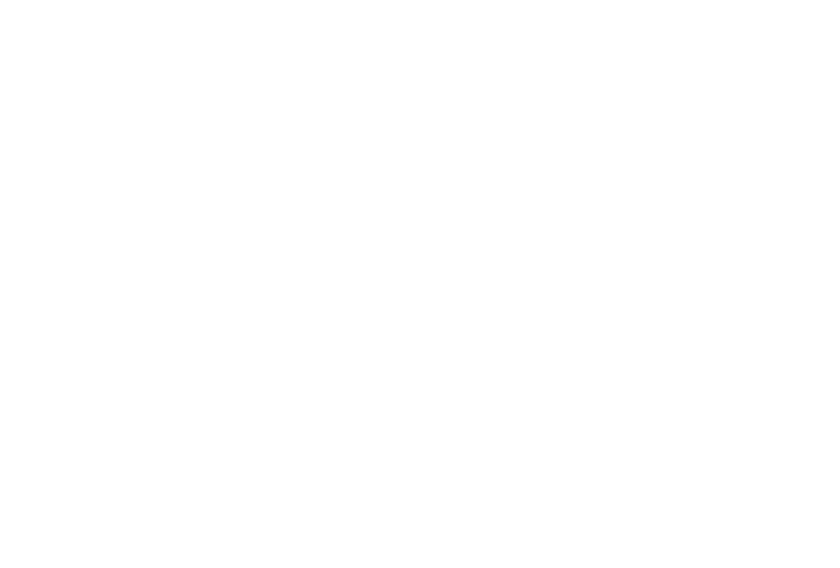
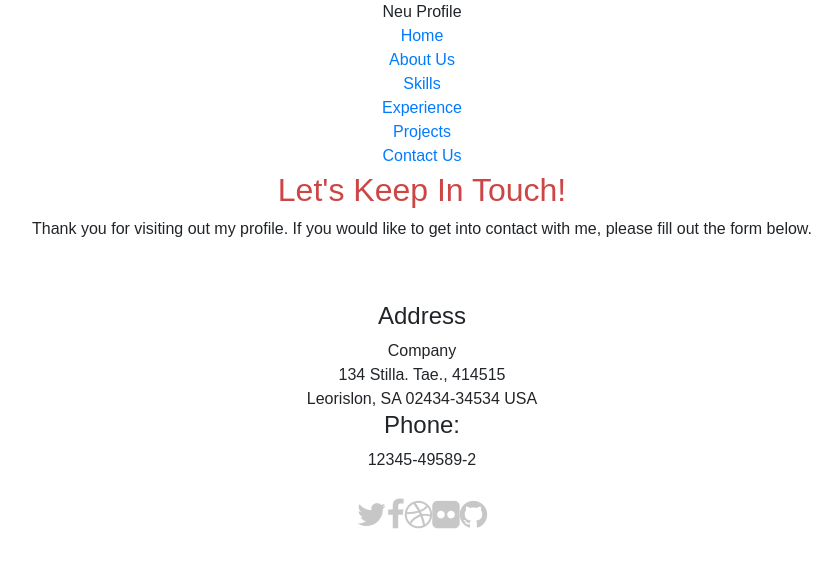
Before and after one commit to LuatPT/cvonline, a React (Create React App) app: page / in a window 1280 px wide. Shown: the top 568 px of the page, without its empty margins (218-1058 px from the left). Built offline with nearby package versions, Linux system fonts and the light colour scheme.

Commit message:
Update form

```diff
--- a/public/index.html
+++ b/public/index.html
@@ -12,6 +12,12 @@
     <link rel="apple-touch-icon" href="%PUBLIC_URL%/logo192.png" />
 
     <link rel="manifest" href="%PUBLIC_URL%/manifest.json" />
+    <!-- libraries -->
+    <script src="https://code.jquery.com/jquery-3.3.1.slim.min.js" ></script>
+    <script src="https://cdnjs.cloudflare.com/ajax/libs/popper.js/1.14.7/umd/popper.min.js" ></script>
+    <script src="https://stackpath.bootstrapcdn.com/bootstrap/4.3.1/js/bootstrap.min.js" ></script>
+    <link rel="stylesheet" href="https://stackpath.bootstrapcdn.com/bootstrap/4.3.1/css/bootstrap.min.css" >
+    <link href="https://maxcdn.bootstrapcdn.com/font-awesome/4.2.0/css/font-awesome.min.css" rel="stylesheet">
 
     <title>My CV</title>
   </head>
--- a/src/App.css
+++ b/src/App.css
@@ -1,5 +1,6 @@
 .App {
   text-align: center;
+  font-family: "Source Sans Pro", sans-serif;
 }
 
 .App-logo {
@@ -36,3 +37,26 @@
     transform: rotate(360deg);
   }
 }
+
+/* Footer */
+.iconRef a{
+  font-size: 32px;
+  color: rgb(199, 199, 199);
+}
+
+.iconRef a:hover{
+  color: rgb(223, 57, 39);
+}
+
+.heading{
+  padding: 3px 10px 15px;
+  margin-bottom: 30px;
+  display: block;
+}
+.heading h2{
+  color: rgb(204, 70, 70);
+}
+.heading p::selection{
+  color: rgb(255, 255, 255);
+  background: rgb(204, 70, 70);
+}
--- a/src/App.js
+++ b/src/App.js
@@ -1,9 +1,13 @@
 import logo from './logo.svg';
 import './App.css';
+import Contacts from './footer/Contacts';
+import Menu from './header/Menu';
 
 function App() {
   return (
     <div className="App">
+      <Menu />
+      <Contacts/>
     </div>
   );
 }
--- /dev/null
+++ b/src/footer/ContactItem.js
@@ -0,0 +1,18 @@
+import React from 'react';
+
+class ContactItem extends React.Component{
+    render(){
+        return(
+            <div>
+                <h4>Address</h4>
+                Company <br/>
+
+                134 Stilla. Tae., 414515 <br/>
+                Leorislon, SA 02434-34534 USA <br/>
+                <h4>Phone: </h4>
+                12345-49589-2     <br/>
+            </div>
+        )
+    }
+}
+export default ContactItem;
--- /dev/null
+++ b/src/footer/Contacts.js
@@ -0,0 +1,20 @@
+import React from 'react';
+import ContactItem from './ContactItem';
+import IconList from './IconList';
+
+class Contacts extends React.Component{
+    render(){
+        return(
+            <div id="Contact Us">
+                <div className="heading text-center">
+                    <h2>Let's Keep In Touch!</h2>
+                    <p>Thank you for visiting out my profile. If you would like to get into contact with me, please fill out the form below.</p>
+                </div>
+                <ContactItem />
+                <IconList />
+
+            </div>
+        )
+    }
+}
+export default Contacts;
--- /dev/null
+++ b/src/footer/IconList.js
@@ -0,0 +1,26 @@
+import React from 'react';
+
+class IconList extends React.Component{
+    render(){
+        return(
+            <div style={{fontSize: "50px"}} className="iconRef text-center">
+               <a href="#">
+                   <i className="fa fa-twitter fa-10x"></i>
+               </a>
+               <a href="#">
+                   <i className="fa fa-facebook fa-10x"></i>
+               </a>
+               <a href="#">
+                   <i className="fa fa-dribbble fa-10x"></i>
+               </a>
+               <a href="#">
+                   <i className="fa fa-flickr fa-10x"></i>
+               </a>
+               <a href="#">
+                   <i className="fa fa-github fa-10x"></i>
+               </a>
+            </div>
+        )
+    }
+}
+export default IconList;
--- /dev/null
+++ b/src/header/LeftBar.js
@@ -0,0 +1,12 @@
+import React from 'react';
+
+class LeftBar extends React.Component{
+    render(){
+        return(
+            <div className="">
+                Neu Profile
+            </div>
+        )
+    }
+}
+export default LeftBar;
--- a/src/header/Menu.js
+++ b/src/header/Menu.js
@@ -0,0 +1,15 @@
+import React from 'react';
+import LeftBar from './LeftBar';
+import RightBar from './RightBar';
+
+class Menu extends React.Component{
+    render(){
+        return(
+            <div id="#Menu">
+                <LeftBar />
+                <RightBar />
+            </div>
+        )
+    }
+}
+export default Menu;
--- a/src/header/MenuItem.js
+++ b/src/header/MenuItem.js
@@ -0,0 +1,12 @@
+import React from 'react';
+
+class MenuItem extends React.Component{
+    render(){
+        const {value} = this.props;
+        let stringUrl = '#'+value;
+        return(
+                <li><a href={stringUrl} className="scroll-link">{value}</a></li>
+        )
+    }
+}
+export default MenuItem;
--- /dev/null
+++ b/src/header/RightBar.js
@@ -0,0 +1,19 @@
+import React from 'react';
+import MenuItem from './MenuItem';
+
+class RightBar extends React.Component{
+    render(){
+        let list = ["Home", "About Us", "Skills", "Experience", "Projects", "Contact Us"];
+        return(
+            <div id="main-nav" className="">
+                <ul className="nav navbar-nav"  id="mainNav">
+                {
+                list.map(element => <MenuItem value={element}/> )
+                }
+                </ul>
+            </div>
+        )
+
+    }
+}
+export default RightBar;
```
Also changed, not shown: src/main/ContactItem.js (deleted), src/main/Contacts.js (deleted), 1 other file (tests, documents, lock files or other folders).
